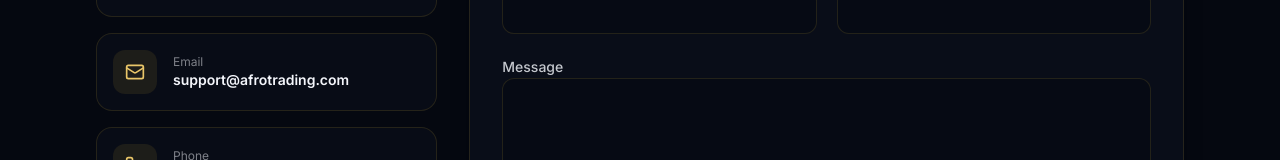
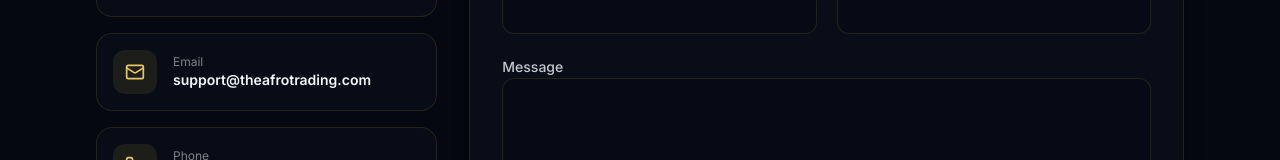
Before and after one commit to Culuska/Afrotrading, a Next.js app in the folder frontend/: page /contact in a window 1280 px wide. Shown: the part 416-576 px from the top of the page. Built offline with nearby package versions, Linux system fonts and the light colour scheme; no server answers.

Commit message:
Update displayed support email to the real domain

```diff
--- a/frontend/src/app/(site)/contact/page.tsx
+++ b/frontend/src/app/(site)/contact/page.tsx
@@ -17,7 +17,7 @@ import { TELEGRAM_GROUP_URL, WHATSAPP_URL, CONTACT_PHONE_DISPLAY, CONTACT_PHONE_
 const CONTACT_METHODS = [
   { icon: Send, label: "Telegram", value: `@${TELEGRAM_GROUP_URL.replace(/^https?:\/\/t\.me\//, "")}`, href: TELEGRAM_GROUP_URL },
   { icon: MessageCircle, label: "WhatsApp", value: CONTACT_PHONE_DISPLAY, href: WHATSAPP_URL },
-  { icon: Mail, label: "Email", value: "support@afrotrading.com", href: "mailto:support@afrotrading.com" },
+  { icon: Mail, label: "Email", value: "support@theafrotrading.com", href: "mailto:support@theafrotrading.com" },
   { icon: Phone, label: "Phone", value: CONTACT_PHONE_DISPLAY, href: CONTACT_PHONE_TEL },
 ];
 
--- a/frontend/src/components/layout/footer.tsx
+++ b/frontend/src/components/layout/footer.tsx
@@ -114,7 +114,7 @@ export function Footer() {
                 <FacebookIcon className="h-4 w-4" />
               </a>
               <a
-                href="mailto:support@afrotrading.com"
+                href="mailto:support@theafrotrading.com"
                 className="flex h-10 w-10 items-center justify-center rounded-full border border-white/10 text-foreground/70 transition-colors hover:border-gold-500/50 hover:text-gold-400"
                 aria-label="Email"
               >
@@ -147,7 +147,7 @@ export function Footer() {
                 <Phone className="h-4 w-4 text-gold-400" /> {CONTACT_PHONE_DISPLAY}
               </li>
               <li className="flex items-center gap-2">
-                <Mail className="h-4 w-4 text-gold-400" /> support@afrotrading.com
+                <Mail className="h-4 w-4 text-gold-400" /> support@theafrotrading.com
               </li>
             </ul>
           </div>
```
